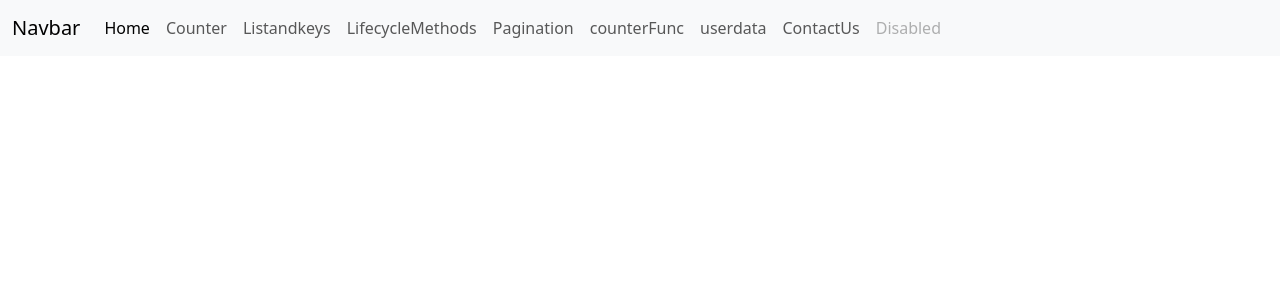
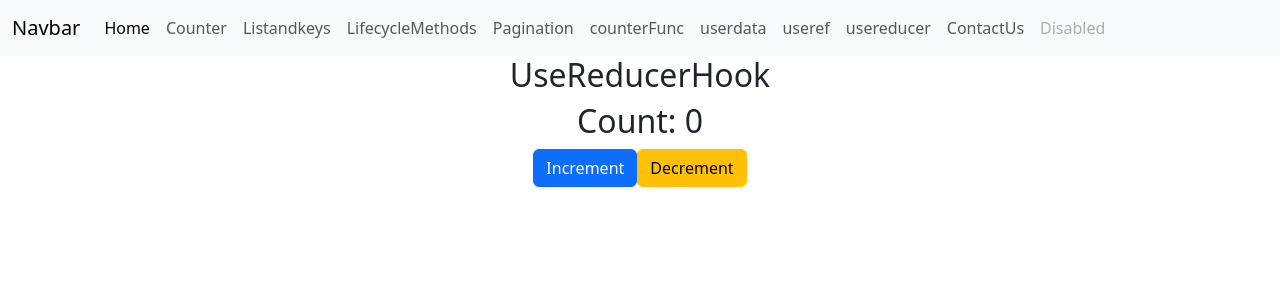
Before and after one commit to Chaitanyatraining/0611-react, a React (Create React App) app: page /usereducerhook in a window 1280 px wide. Shown: the top 300 px of the page. Built offline with nearby package versions, Linux system fonts and the light colour scheme.

Commit message:
userefucerhook

```diff
--- a/src/App.js
+++ b/src/App.js
@@ -5,6 +5,7 @@ import CounterComp from "./Components/CounterComp"
 import ListsandKeys from "./Components/ListsandKeys"
 import Navbar from "./Components/Navbar"
 import Routing from "./Routing/Routing"
+import ParentComp from "./Components/Hooks/ParentComp"
 
 const App = () => {
   const arr = [1, 2, 3, 4, 5]
@@ -17,16 +18,10 @@ const App = () => {
   }
 
   return (
-    <div className="App">
+    <div className="App text-center">
       <Navbar />
+      {/* <ParentComp /> */}
       <Routing />
-
-
-
-
-
-
-
 
 
       {/* <CounterComp />
--- /dev/null
+++ b/src/Components/Hooks/CompA.jsx
@@ -0,0 +1,13 @@
+import React from 'react'
+import CompB from './CompB'
+
+const CompA = () => {
+  return (
+    <div>
+        <h2>CompA</h2>
+        <CompB  />
+    </div>
+  )
+}
+
+export default CompA
--- /dev/null
+++ b/src/Components/Hooks/CompB.jsx
@@ -0,0 +1,18 @@
+import React, { useContext } from 'react'
+import CompC from './CompC'
+import { mycontext } from './ParentComp'
+
+const CompB = () => {
+    const data = useContext(mycontext)
+    console.log(data)
+
+  return (
+    <div>
+        <h2>CompB</h2>
+        <h4>Name: {data.name}</h4>
+        <CompC />
+    </div>
+  )
+}
+
+export default CompB
--- /dev/null
+++ b/src/Components/Hooks/CompC.jsx
@@ -0,0 +1,16 @@
+import React from 'react'
+import { mycontext } from './ParentComp'
+import { useContext } from 'react'
+
+const CompC = () => {
+    const data = useContext(mycontext)
+
+  return (
+    <div>
+        <h2>CompC</h2>
+        <p>{data.name}</p>
+    </div>
+  )
+}
+
+export default CompC
--- /dev/null
+++ b/src/Components/Hooks/ParentComp.jsx
@@ -0,0 +1,21 @@
+import React, { createContext } from 'react'
+import CompA from './CompA'
+
+export const mycontext = createContext()
+
+const ParentComp = () => {
+
+    const user = { name: 'sachin' }
+
+    return (
+        <div>
+            <h2>ParentComp</h2>
+            <mycontext.Provider value={user}>
+                <CompA />
+            </mycontext.Provider>
+        </div>
+    )
+}
+
+
+export default ParentComp
--- /dev/null
+++ b/src/Components/Hooks/UseReducerHook.jsx
@@ -0,0 +1,32 @@
+import React, { useReducer } from 'react'
+
+const UseReducerHook = () => {
+    const reducer = (currentState, action) => {
+        switch(action.type){
+            case "INCREMENT":
+                return currentState + action.payload
+            case "DECREMENT":
+                return currentState - action.payload
+            default:
+                return currentState;
+        }
+    }
+
+    const [count, dispatch] = useReducer(reducer, 0)
+
+
+  return (
+    <div>
+        <h2>UseReducerHook</h2>
+        <h2>Count: {count}</h2>
+        <button className='btn btn-primary'
+        onClick={()=>{dispatch({type:'INCREMENT', payload:5})}}
+        >Increment</button>
+        <button className='btn btn-warning'
+        onClick={()=>{dispatch({type:'DECREMENT', payload:5})}}
+        >Decrement</button>
+    </div>
+  )
+}
+
+export default UseReducerHook
--- /dev/null
+++ b/src/Components/Hooks/UseRefHook.jsx
@@ -0,0 +1,50 @@
+import React, { useEffect, useRef } from 'react'
+
+const UseRefHook = () => {
+    const data = useRef()
+    const timerRef = useRef(null)
+    const intervalRef = useRef(null)
+
+  const startTimer = () => {
+    let seconds = 0;
+
+    intervalRef.current = setInterval(() => {
+      seconds++;
+      timerRef.current.textContent = `Timer: ${seconds} seconds`
+    }, 1000)
+
+  }
+
+  const stopTimer = () => {
+    clearInterval(intervalRef.current)
+  }
+  // const handleSubmit = (e) => {
+  //   e.preventDefault()
+  //       console.log(data.current.value)
+  // }
+
+  // useEffect(()=>{
+  //   data.current.focus()
+  // }, [])
+
+  return (
+    // useState will rerender when the content change and update the UI
+
+    // useRef doesn't notify you when its content changes. Mutating the
+    // (.current) property doesn't cause a re-render.
+
+    <div>
+      <h2>UseRefHook</h2>
+      <p ref={timerRef}>Timer : 0 seconds</p>
+      <button className='btn btn-info me-3' onClick={startTimer}>Start Timer</button>
+      <button className='btn btn-danger me-3'  onClick={stopTimer}>Stop Timer</button>
+
+      {/* <form>
+        <input type="text" ref={data} />
+        <button className='btn btn-primary' onClick={handleSubmit}>Submit</button>
+      </form> */}
+    </div>
+  )
+}
+
+export default UseRefHook
--- a/src/Components/Navbar.jsx
+++ b/src/Components/Navbar.jsx
@@ -34,6 +34,12 @@ const Navbar = () => {
                                 <Link to='/fetchuserdata' class="nav-link">userdata</Link>
                             </li>
                             <li class="nav-item">
+                                <Link to='/userefhook' class="nav-link">useref</Link>
+                            </li>
+                            <li class="nav-item">
+                                <Link to='/usereducerhook' class="nav-link">usereducer</Link>
+                            </li>
+                            <li class="nav-item">
                                 <Link to='/contactus' class="nav-link">ContactUs</Link>
                             </li>
                             <li class="nav-item">
--- a/src/Routing/Routing.js
+++ b/src/Routing/Routing.js
@@ -8,6 +8,8 @@ import UserData from '../Components/UserData'
 import Pagination from '../Components/Pagination'
 import CounterFunc from '../Components/CounterFunc'
 import FetchUsersData from '../Components/FetchUsersData'
+import UseRefHook from '../Components/Hooks/UseRefHook'
+import UseReducerHook from '../Components/Hooks/UseReducerHook'
 
 const Routing = () => {
   return (
@@ -20,6 +22,8 @@ const Routing = () => {
         <Route path='/counterfunc' element={<CounterFunc />} />
         <Route path='/fetchuserdata' element={<FetchUsersData />} />
         <Route path='/listandkeys' element={<ListsandKeys />} />
+        <Route path='/userefhook' element={<UseRefHook />} />
+        <Route path='/usereducerhook' element={<UseReducerHook />} />
     </Routes>
   )
 }
```
